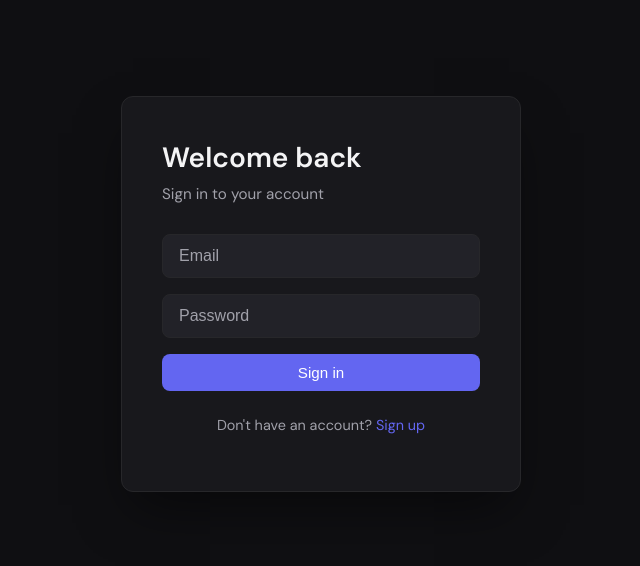
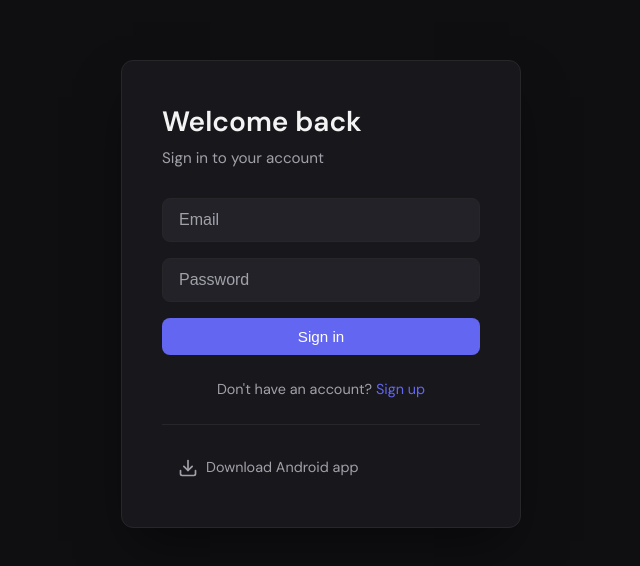
Before and after one commit to AenHenEldar/Notes-App, a React (Vite) app: page /#/login in a window 1280 px wide. Shown: the part 106-672 px from the top of the page, without its empty margins (319-959 px from the left). Built offline with nearby package versions, Linux system fonts and the light colour scheme; no server answers.

Commit message:
Add Android APK download button, Supabase config validation

```diff
--- a/src/App.css
+++ b/src/App.css
@@ -109,6 +109,35 @@
 
 .auth-footer a:hover {
   text-decoration: underline;
+}
+
+.auth-android {
+  margin-top: 1.5rem;
+  padding-top: 1.5rem;
+  border-top: 1px solid var(--border);
+}
+
+/* Android download button */
+.android-download {
+  display: inline-flex;
+  align-items: center;
+  gap: 0.5rem;
+  padding: 0.5rem 1rem;
+  font-size: 0.9rem;
+  color: var(--text-secondary);
+  text-decoration: none;
+  border-radius: var(--radius);
+  transition: all 0.15s ease;
+}
+
+.android-download:hover {
+  color: var(--accent);
+  background: rgba(99, 102, 241, 0.1);
+}
+
+.android-download-icon {
+  width: 20px;
+  height: 20px;
 }
 
 /* Buttons */
--- /dev/null
+++ b/src/components/AndroidDownload.tsx
@@ -0,0 +1,26 @@
+export function AndroidDownload() {
+  return (
+    <a
+      href="/notes-app.apk"
+      download="Notes-App.apk"
+      className="android-download"
+      aria-label="Download Android app"
+    >
+      <svg
+        className="android-download-icon"
+        viewBox="0 0 24 24"
+        fill="none"
+        stroke="currentColor"
+        strokeWidth="2"
+        strokeLinecap="round"
+        strokeLinejoin="round"
+        aria-hidden
+      >
+        <path d="M21 15v4a2 2 0 0 1-2 2H5a2 2 0 0 1-2-2v-4" />
+        <polyline points="7 10 12 15 17 10" />
+        <line x1="12" y1="15" x2="12" y2="3" />
+      </svg>
+      Download Android app
+    </a>
+  );
+}
--- a/src/lib/supabase.ts
+++ b/src/lib/supabase.ts
@@ -3,4 +3,10 @@
 const supabaseUrl = import.meta.env.VITE_SUPABASE_URL ?? '';
 const supabaseAnonKey = import.meta.env.VITE_SUPABASE_ANON_KEY ?? '';
 
+if (!supabaseUrl || !supabaseAnonKey) {
+  throw new Error(
+    'Supabase not configured. Add VITE_SUPABASE_URL and VITE_SUPABASE_ANON_KEY to your .env file (local) or Environment Variables (Vercel/Netlify).'
+  );
+}
+
 export const supabase = createClient(supabaseUrl, supabaseAnonKey);
--- a/src/pages/Login.tsx
+++ b/src/pages/Login.tsx
@@ -1,6 +1,7 @@
 import { useState } from 'react';
 import { Link, useNavigate, useLocation } from 'react-router-dom';
 import { useAuth } from '../contexts/AuthContext';
+import { AndroidDownload } from '../components/AndroidDownload';
 
 export function Login() {
   const [email, setEmail] = useState('');
@@ -61,6 +62,9 @@
         <p className="auth-footer">
           Don't have an account? <Link to="/signup">Sign up</Link>
         </p>
+        <div className="auth-android">
+          <AndroidDownload />
+        </div>
       </div>
     </div>
   );
--- a/src/pages/Notes.tsx
+++ b/src/pages/Notes.tsx
@@ -3,6 +3,7 @@
 import { useNotes } from '../hooks/useNotes';
 import { NoteEditor } from '../components/NoteEditor';
 import { NoteList } from '../components/NoteList';
+import { AndroidDownload } from '../components/AndroidDownload';
 import type { Note } from '../types/database';
 
 export function Notes() {
@@ -72,6 +73,7 @@
       <header className="notes-header">
         <h1>Notes</h1>
         <div className="header-actions">
+          <AndroidDownload />
           <button onClick={handleNewNote} className="btn btn-primary">
             + New note
           </button>
--- a/src/pages/Signup.tsx
+++ b/src/pages/Signup.tsx
@@ -1,6 +1,7 @@
 import { useState } from 'react';
 import { Link } from 'react-router-dom';
 import { useAuth } from '../contexts/AuthContext';
+import { AndroidDownload } from '../components/AndroidDownload';
 
 export function Signup() {
   const [email, setEmail] = useState('');
@@ -62,6 +63,9 @@
         <p className="auth-footer">
           Already have an account? <Link to="/login">Sign in</Link>
         </p>
+        <div className="auth-android">
+          <AndroidDownload />
+        </div>
       </div>
     </div>
   );
```
Also changed, not shown: 1 other file (tests, documents, lock files or other folders).
